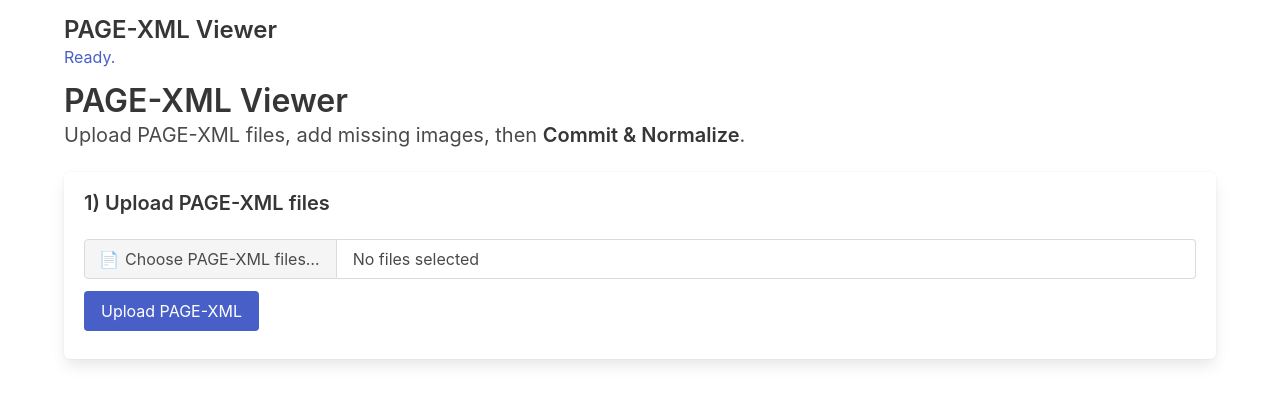
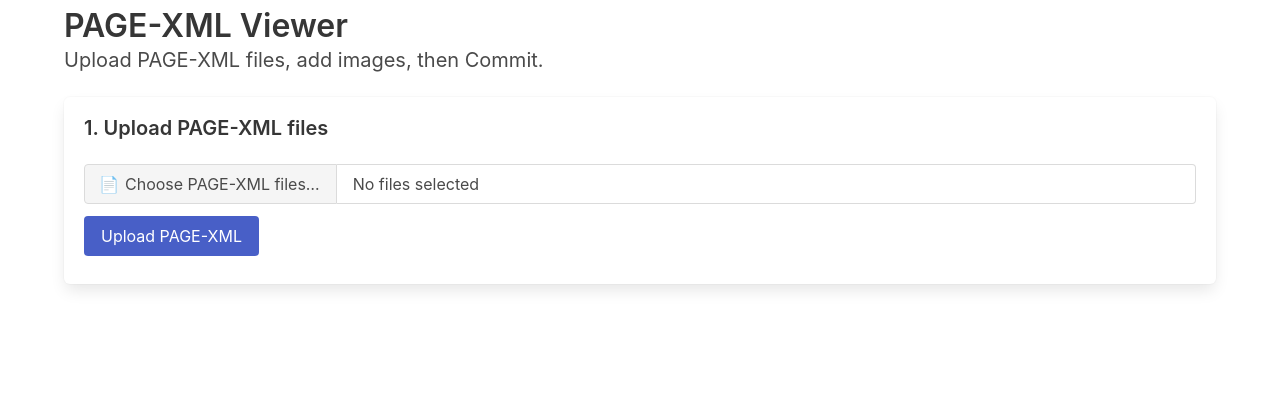
Before and after one commit to CrazyCrud/pagexml-mets-viewer, a Flask app: page / in a window 1280 px wide. Shown: the top 404 px of the page. Run offline with Flask 3, Linux system fonts and the light colour scheme.

Commit message:
Fixed some typos

```diff
--- a/static/js/main.js
+++ b/static/js/main.js
@@ -18,7 +18,7 @@ $(function () {
   function renderMissing() {
     const ul = $('#missingList').empty();
     if (!missingImages.length) {
-      ul.append('<li><em>None ✔</em></li>');
+      ul.append('<li><em>None</em></li>');
     } else {
       missingImages.forEach(n => ul.append(`<li>${n}</li>`));
     }
--- a/templates/index.html
+++ b/templates/index.html
@@ -6,23 +6,16 @@
 
 {% block body %}
 
-<section class="section pt-4 pb-2">
-    <div class="container">
-        <h1 class="title is-4">PAGE-XML Viewer</h1>
-        <p class="subtitle is-6" id="status">Ready.</p>
-    </div>
-</section>
-
 <section class="section pt-2">
     <div class="container">
         <h1 class="title">PAGE-XML Viewer</h1>
-        <p class="subtitle">Upload PAGE-XML files, add missing images, then <strong>Commit & Normalize</strong>.</p>
+        <p class="subtitle">Upload PAGE-XML files, add images, then Commit.</p>
 
         <!-- Workspace status -->
         <div id="wsBox" class="box" style="display:none;">
-            <p class="mb-2"><strong>Workspace:</strong> <span id="wsIdTag" class="tag is-info"></span></p>
+            <p class="mb-2"><strong>Workspace-ID on server:</strong> <span id="wsIdTag" class="tag is-info"></span></p>
             <div class="buttons">
-                <button id="btnCommit" class="button is-success" disabled>Commit &amp; Normalize</button>
+                <button id="btnCommit" class="button is-success" disabled>Commit</button>
                 <button id="btnReset" class="button is-light">Start Over</button>
             </div>
             <p id="commitNotice" class="help is-success" style="display:none;">Committed ✓</p>
@@ -30,7 +23,7 @@
 
         <!-- Upload PAGE-XMLs -->
         <div class="box">
-            <h2 class="title is-5">1) Upload PAGE-XML files</h2>
+            <h2 class="title is-5">1. Upload PAGE-XML files</h2>
             <form id="formPages">
                 <div class="file has-name is-fullwidth">
                     <label class="file-label">
@@ -51,7 +44,7 @@
 
         <!-- Missing images & upload -->
         <div class="box" id="imagesBox" style="display:none;">
-            <h2 class="title is-5">2) Upload missing images</h2>
+            <h2 class="title is-5">2. Upload images</h2>
             <div id="missingWrap" class="content">
                 <p><strong>Missing images:</strong></p>
                 <ul id="missingList"></ul>
@@ -77,7 +70,7 @@
 
         <!-- Page list -->
         <div class="box" id="pagesBox" style="display:none;">
-            <h2 class="title is-5">3) Open a PAGE</h2>
+            <h2 class="title is-5">3. Open a PAGE</h2>
             <div class="table-container">
                 <table class="table is-fullwidth is-striped is-hoverable">
                     <thead>
```
